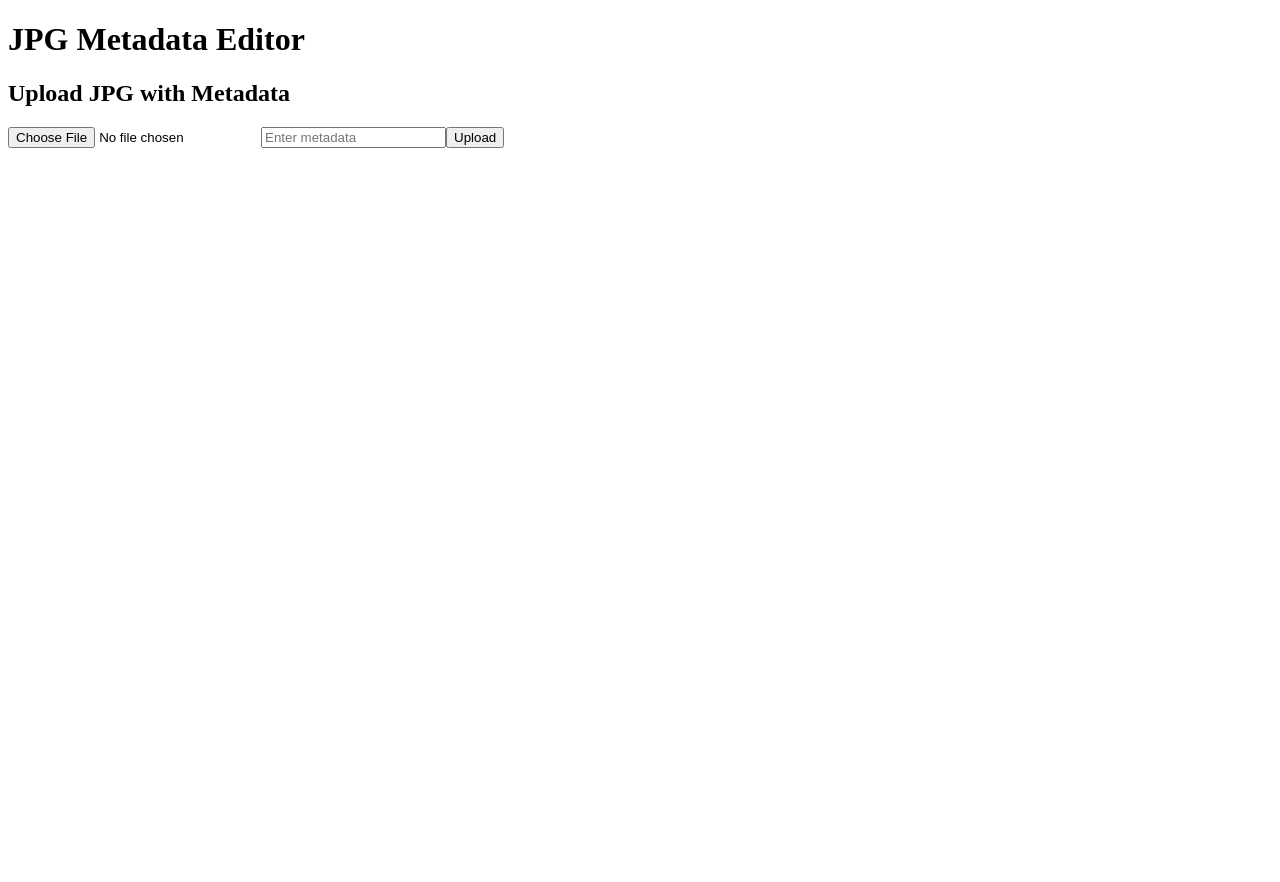
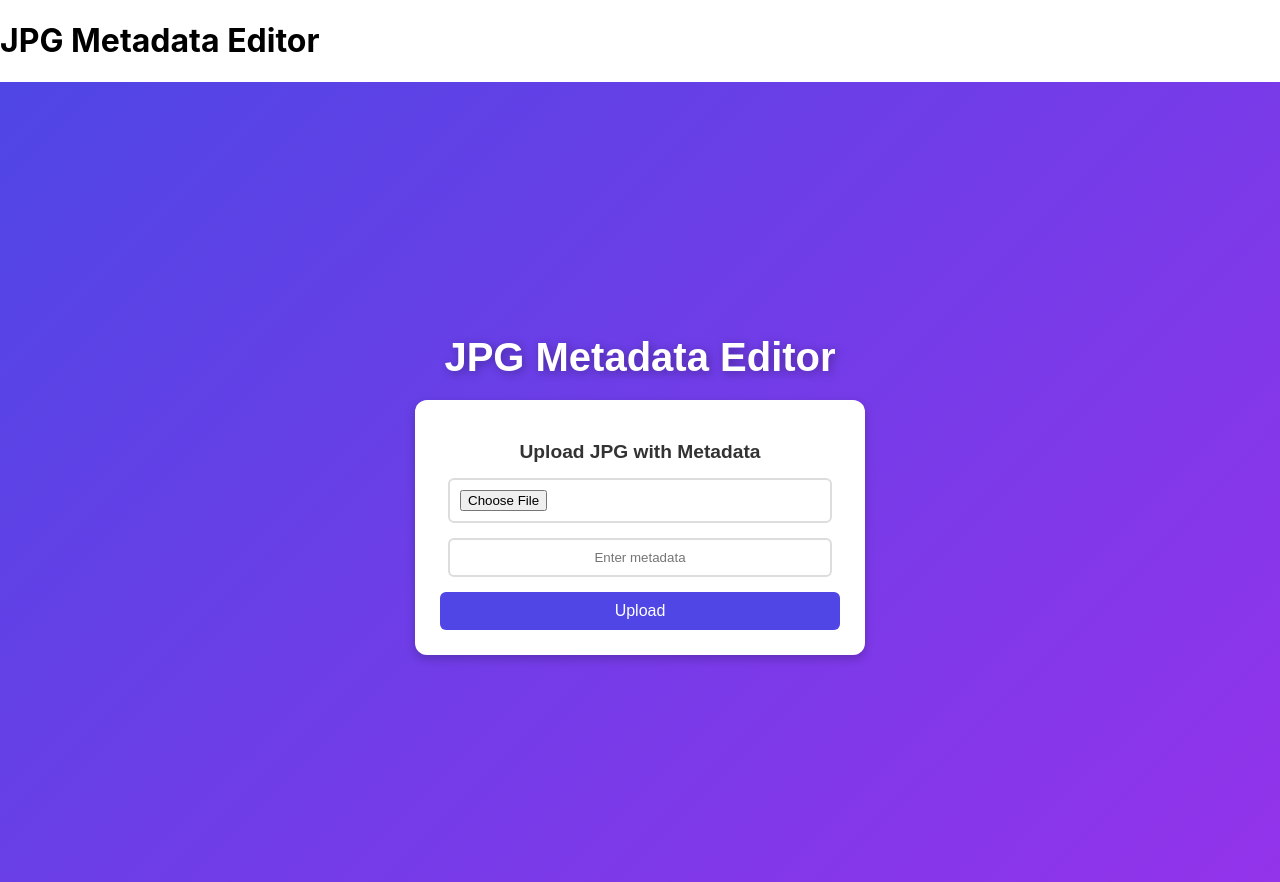
Before and after one commit to Artem1301/Metadata, a React (Create React App) app in the folder frontend/: page / in a window 1280 px wide. Before the commit the page ends 800 px from the top, so only its background shows below. Built offline with nearby package versions, Linux system fonts and the light colour scheme.

Commit message:
Updating (frontend)

```diff
--- a/frontend/src/App.css
+++ /dev/null
@@ -1,38 +0,0 @@
-.App {
-  text-align: center;
-}
-
-.App-logo {
-  height: 40vmin;
-  pointer-events: none;
-}
-
-@media (prefers-reduced-motion: no-preference) {
-  .App-logo {
-    animation: App-logo-spin infinite 20s linear;
-  }
-}
-
-.App-header {
-  background-color: #282c34;
-  min-height: 100vh;
-  display: flex;
-  flex-direction: column;
-  align-items: center;
-  justify-content: center;
-  font-size: calc(10px + 2vmin);
-  color: white;
-}
-
-.App-link {
-  color: #61dafb;
-}
-
-@keyframes App-logo-spin {
-  from {
-    transform: rotate(0deg);
-  }
-  to {
-    transform: rotate(360deg);
-  }
-}
--- a/frontend/src/App.js
+++ b/frontend/src/App.js
@@ -1,5 +1,6 @@
 import React from "react";
 import FileUploader from "./components/FileUploader";
+import "./styles/App.css";
 
 function App() {
   return (
--- a/frontend/src/components/FileUploader.js
+++ b/frontend/src/components/FileUploader.js
@@ -1,10 +1,9 @@
-import React, { useState } from "react";
-import axios from "axios";
+import { useState } from "react";
+import "../styles/App.css";
 
-const FileUploader = () => {
+export default function MetadataUploader() {
     const [selectedFile, setSelectedFile] = useState(null);
     const [metadata, setMetadata] = useState("");
-    const [response, setResponse] = useState("");
 
     const handleFileChange = (event) => {
         setSelectedFile(event.target.files[0]);
@@ -14,9 +13,9 @@ const FileUploader = () => {
         setMetadata(event.target.value);
     };
 
-    const handleUpload = async () => {
-        if (!selectedFile) {
-            alert("Please select a file");
+    const handleUpload = () => {
+        if (!selectedFile || !metadata) {
+            alert("Please select a file and enter metadata.");
             return;
         }
 
@@ -24,25 +23,35 @@ const FileUploader = () => {
         formData.append("file", selectedFile);
         formData.append("metadata", metadata);
 
-        try {
-            const res = await axios.post("http://localhost:8080/api/upload", formData, {
-                headers: { "Content-Type": "multipart/form-data" },
-            });
-            setResponse(res.data);
-        } catch (error) {
-            setResponse("Error uploading file");
-        }
+        console.log("File and metadata ready for upload", formData);
+        alert("File uploaded successfully!");
     };
 
     return (
-        <div>
-            <h2>Upload JPG with Metadata</h2>
-            <input type="file" accept="image/jpeg" onChange={handleFileChange} />
-            <input type="text" placeholder="Enter metadata" value={metadata} onChange={handleMetadataChange} />
-            <button onClick={handleUpload}>Upload</button>
-            <pre>{response}</pre>
+        <div className="container">
+            <h1 className="title">JPG Metadata Editor</h1>
+            <div className="upload-box">
+                <h2 className="subtitle">Upload JPG with Metadata</h2>
+                <input
+                    type="file"
+                    accept="image/jpeg"
+                    onChange={handleFileChange}
+                    className="file-input"
+                />
+                <input
+                    type="text"
+                    placeholder="Enter metadata"
+                    value={metadata}
+                    onChange={handleMetadataChange}
+                    className="text-input"
+                />
+                <button
+                    onClick={handleUpload}
+                    className="upload-button"
+                >
+                    Upload
+                </button>
+            </div>
         </div>
     );
-};
-
-export default FileUploader;
+}
--- a/frontend/src/index.js
+++ b/frontend/src/index.js
@@ -1,5 +1,6 @@
 import React from "react";
 import ReactDOM from "react-dom";
 import App from "./App";
+import "./styles/index.css";
 
 ReactDOM.render(<App />, document.getElementById("root"));
--- /dev/null
+++ b/frontend/src/styles/App.css
@@ -0,0 +1,83 @@
+/* Основной контейнер */
+.container {
+  display: flex;
+  flex-direction: column;
+  align-items: center;
+  justify-content: center;
+  height: 100vh;
+  background: linear-gradient(135deg, #4f46e5, #9333ea);
+  color: white;
+  font-family: Arial, sans-serif;
+  margin: 0;
+}
+
+/* Заголовок */
+.title {
+  font-size: 2.5rem;
+  font-weight: bold;
+  margin-bottom: 20px;
+  text-shadow: 2px 2px 10px rgba(0, 0, 0, 0.3);
+  text-align: center;
+}
+
+/* Контейнер загрузки */
+.upload-box {
+  background: white;
+  padding: 25px;
+  border-radius: 12px;
+  box-shadow: 0 4px 10px rgba(0, 0, 0, 0.2);
+  text-align: center;
+  width: 400px;
+  display: flex;
+  flex-direction: column;
+  align-items: center;
+}
+
+/* Подзаголовок */
+.subtitle {
+  font-size: 1.2rem;
+  font-weight: bold;
+  color: #333;
+  margin-bottom: 15px;
+}
+
+/* Поля ввода */
+.file-input, .text-input {
+  width: 90%;
+  padding: 10px;
+  margin-bottom: 15px;
+  border: 2px solid #ddd;
+  border-radius: 6px;
+  outline: none;
+  transition: border-color 0.3s;
+  text-align: center;
+}
+
+.file-input:hover,
+.file-input:focus,
+.text-input:hover,
+.text-input:focus {
+  border-color: #4f46e5;
+}
+
+/* Кнопка загрузки */
+.upload-button {
+  background: #4f46e5;
+  color: white;
+  padding: 10px 20px;
+  font-size: 1rem;
+  border: none;
+  border-radius: 6px;
+  cursor: pointer;
+  transition: background 0.3s, transform 0.2s;
+  width: 100%;
+}
+
+.upload-button:hover {
+  background: #4338ca;
+  transform: scale(1.05);
+}
+
+.upload-button:active {
+  transform: scale(0.95);
+}
```
Also changed, not shown: frontend/src/styles/index.css (renamed from frontend/src/index.css).
